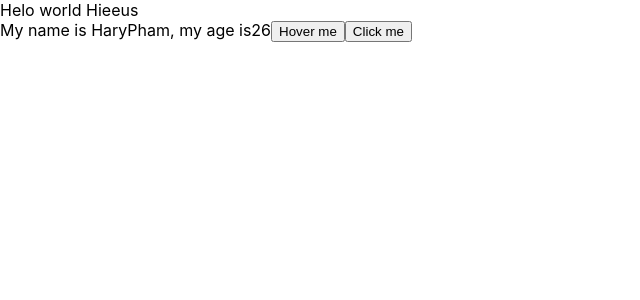
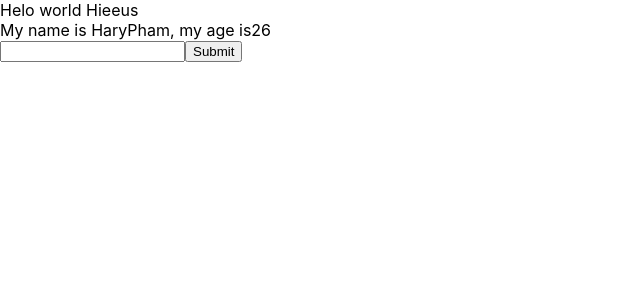
Before and after one commit to Hieu194281/ReactDemo, a React (Create React App) app: page / in a window 1280 px wide. Shown: the top 300 px of the page, without its empty margins (0-640 px from the left). Built offline with nearby package versions, Linux system fonts and the light colour scheme.

Commit message:
form, onChange, onSubmit(preventDefault)

```diff
--- a/src/component/MyComponent.js
+++ b/src/component/MyComponent.js
@@ -20,16 +20,29 @@
         })
     }
 
+    handleOnChangeInput(event) {
+        this.setState({
+            name: event.target.value
+        })
+    }
+
     handleonMouseOver(event) {
         // console.log(event.pageX)
+    }
+
+    handleSubmit(event) {
+        event.preventDefault()
+        console.log(this.state)
     }
     //JSX
     render() {
         return (
             <div>
                 My name is {this.state.name}, my age is{this.state.age}
-                <button onMouseOver={this.handleonMouseOver}>Hover me</button>
-                <button onClick={(event) => { this.handleClick(event) }}>Click me</button>
+                <form onSubmit={(event) => { this.handleSubmit(event) }}>
+                    <input type="text" onChange={(event) => this.handleOnChangeInput(event)}></input>
+                    <button>Submit</button>
+                </form>
             </div >
         )
     }
```
